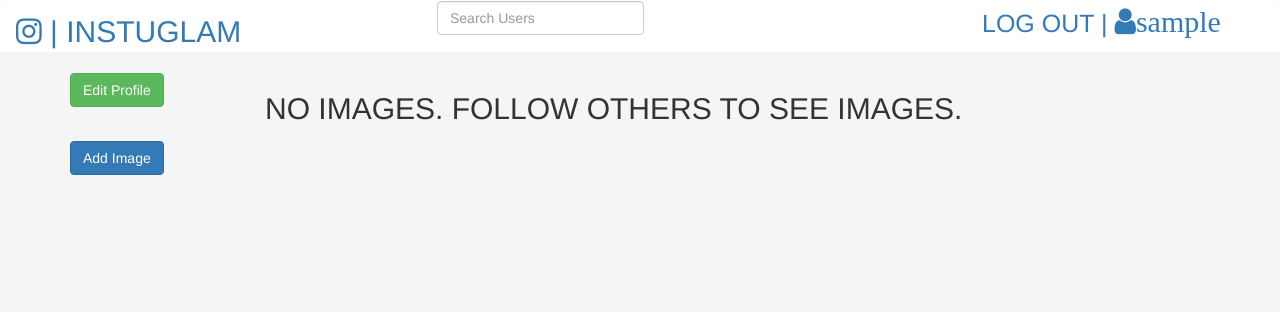
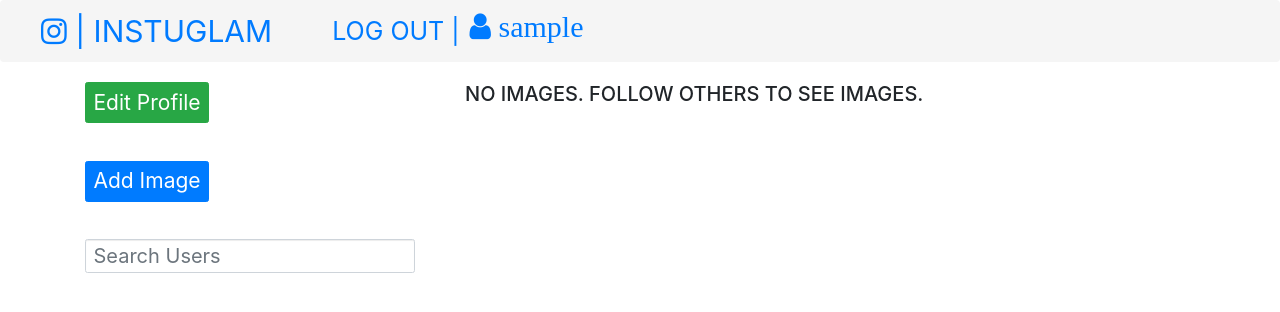
Before and after one commit to MichelAtieno/Instagram-Clone, a Django app: page /home/ in a window 1280 px wide. Shown: the top 312 px of the page. Run offline with Django 3.2, Linux system fonts and the light colour scheme; the visitor is signed in with stand-in values (Sample User, id 1); data that the repository does not hold is empty; some libraries are stand-ins or nearby versions.

Commit message:
Made website responsive

```diff
--- a/instagram/templates/comment.html
+++ b/instagram/templates/comment.html
@@ -37,7 +37,7 @@
                 <form action="{% url 'image_comment' image_id=image.id %}" method="POST">
                     {% csrf_token %}
                     {% bootstrap_form form %}
-                    <input type="submit" class="btn btn-success" value="Write Comment">
+                    <input type="submit" class="btn btn-success" value="Write Comment" style="font-size:21px;">
                 </form>
             </div>
         </div>
--- a/instagram/templates/home.html
+++ b/instagram/templates/home.html
@@ -3,18 +3,24 @@
 
 {%block content%}
     <div class="container">
-        <div class="row" style="font-size:23px;">
+        <div class="row" style="font-size:25px;">
             <div class="col-md-2">
-                <a class="btn btn-success" href="{% url 'edit_profile' %}">Edit Profile</a>
+                <a class="btn btn-success" href="{% url 'edit_profile' %}" style="font-size:21px;">Edit Profile</a>
                 <br>
                 <br>
-                <a class="btn btn-primary" href="{% url 'upload_image'%}">Add Image</a>
+                <a class="btn btn-primary" href="{% url 'upload_image'%}" style="font-size:21px;">Add Image</a>
+                <br>
+                <br>
+                <form class="form-inline my-2 my-lg-0" role="search" action="{% url 'search' %}">
+                    <input class="form-control my-2 my-sm-0 search-input" name="search" type="search" placeholder="Search Users" aria-label="Search" style="font-size:20px;">
+                </form>
             </div>
+            <div class="col-md-2"></div>
 
             <div class="col-md-8">
 
                     {% for img in images%}
-                    <div class="card" style="width: 18rem;" data-toggle="modal" data-target="#{{img.id}}">
+                    <div class="card" style="width: 18rem;border:hidden;" data-toggle="modal" data-target="#{{img.id}}">
                             <a href="{% url 'profile' username=img.user_profile.username %}" style="font-weight:bolder;">{{img.user_profile.username}}</a>
                             <img class="card-img-top" src="{{img.photo.url}}" alt="Card image cap" class="img-responsive" style="height:400px;width:400px;border-radius:20px;">
                             <div class="card-body">
@@ -42,7 +48,7 @@
                     {% endfor %}
 
             </div>
-            <div class="col-md-2"></div>
+
 
 
 
--- a/instagram/templates/navbar.html
+++ b/instagram/templates/navbar.html
@@ -1,4 +1,64 @@
-<nav class="navbar navbar-expand-lg navbar-light bg-light" id="navbar">
+<html>
+    <head>
+        <script src="https://code.jquery.com/jquery-3.3.1.min.js"></script>
+        <link rel="stylesheet" href="https://maxcdn.bootstrapcdn.com/bootstrap/4.0.0/css/bootstrap.min.css" integrity="sha384-Gn5384xqQ1aoWXA+058RXPxPg6fy4IWvTNh0E263XmFcJlSAwiGgFAW/dAiS6JXm" crossorigin="anonymous">
+        <script src="https://maxcdn.bootstrapcdn.com/bootstrap/4.0.0/js/bootstrap.min.js"></script>
+    </head>
+    <body>
+        <nav class="navbar navbar-expand-md" style="background-color: whitesmoke;">
+
+            <button class="navbar-toggler" data-toggle="collapse" data-target="#collapse_target" style="background-color:steelblue; float:left;">
+                <span class="navbar-toggler-icon"></span>
+            </button>
+
+            <div class="collapse navbar-collapse" id="collapse_target">
+                <div class="row" style="display:flex; flex-direction:row;">
+                    <div class="col-md-6">
+                            <a class="navbar-brand"  href="/home" id="nav-header"><i class="fa fa-instagram fa-1x"></i> | INSTUGLAM</a>
+
+                    </div>
+
+                    <div class="col-md-6" style="float:right;">
+                            <ul class="nav navbar-nav navbar-right">
+                                    {% if user.is_authenticated %}
+                                    <li class="nav-item">
+                                        <a class="nav-link"href="/logout" style="font-size:25px;">
+                                            LOG OUT |
+                                        </a>
+                                    </li>
+                                    {% else %}
+                                    <li class="nav-item">
+                                        <a class='btn btn-default' href="/accounts/login" style="font-size:25px;">Login</a>
+                                    </li>
+                                    {% endif %}
+                                    <li class="nav-item" style="margin-top:-10px;">
+                                            <a class="nav-link open-nav" href="{% url 'profile' username=user %}" style="font-size:30px;"><i class="fa fa-user"> {{user}}</i></a>
+                                    </li>
+
+                            </ul>
+
+                    </div>
+                </div>
+
+
+
+            </div>
+
+
+
+
+        </nav>
+
+    </body>
+
+</html>
+
+
+
+
+
+
+<!-- <nav class="navbar navbar-expand-lg navbar-light bg-light" id="navbar">
   <div class="row">
     <div class="col-md-4">
         <a class="navbar-brand" href="/home" id="nav-header"><i class="fa fa-instagram fa-1x"></i> | INSTUGLAM</a>
@@ -14,7 +74,7 @@
         {% if user.is_authenticated %}
         <!--<a href="/accounts/password/change" style="font-size:25px;">Change Password |</a> -->
 
-        <a href="/logout" style="font-size:25px;">LOG OUT | </a>
+        <!-- <a href="/logout" style="font-size:25px;">LOG OUT | </a>
 
         {% else %}
           <a class='btn btn-default' href="/accounts/login" style="font-size:25px;">Login</a>
@@ -28,10 +88,4 @@
 
 
   </div>
-
-
-
-
-
-
-  </nav>
+  </nav> -->
--- a/instagram/templates/search.html
+++ b/instagram/templates/search.html
@@ -11,8 +11,8 @@
         <div class="col-md-3">
         {% if profiles %}
             {% for profile in profiles %}
-            <div class="card" style="width: 18rem;">
-                <a href="{% url 'profile' username=profile.user.username %}" class="btn btn-primary">View Profile</a>
+            <div class="card" style="width: 18rem;border:hidden;">
+                <a href="{% url 'profile' username=profile.user.username %}" class="btn btn-primary" style="font-size:21px;">View Profile</a>
                 {% if profile.profile_photo %}
                 <p>USERNAME: {{profile.user.username}}</p>
                 <img class="card-img-top" src="{{profile.profile_photo.url}}" alt="Card image cap" class="img-responsive"  style="height:400px;width:400px;border-radius:20px;">
```
